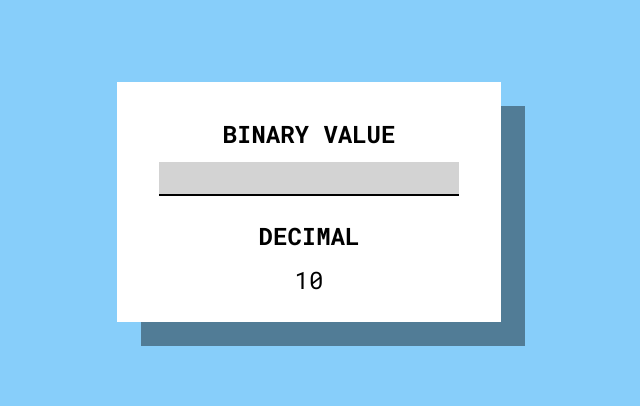
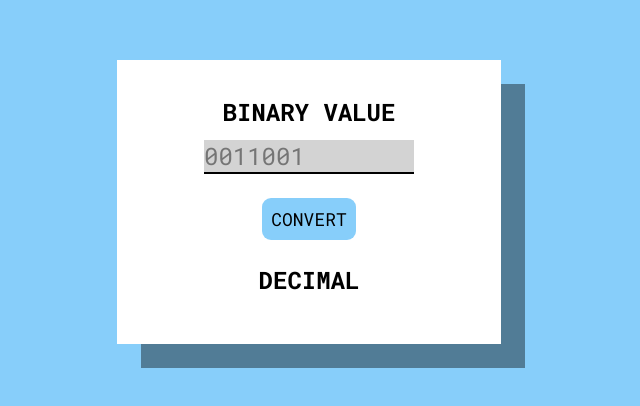
Before and after one commit to NickDCA/Bin2Dec, a plain HTML site: page index.html in a window 1280 px wide. Shown: the part 198-604 px from the top of the page, without its empty margins (331-971 px from the left). Drawn offline with Linux system fonts and the light colour scheme.

Commit message:
Bin2Dec 1.0

```diff
--- a/index.html
+++ b/index.html
@@ -16,13 +16,19 @@
     <div class="container">
       <div>
         <label for="bin-input">Binary value</label>
-        <input type="text" name="bin-input" id="bin-input" />
+        <input
+          type="text"
+          name="bin-input"
+          id="bin-input"
+          placeholder="0011001"
+        />
       </div>
-
+      <button>convert</button>
       <div>
         <p class="decimal-display__title">Decimal</p>
-        <p class="decimal-display__value">10</p>
+        <p class="decimal-display__value"></p>
       </div>
     </div>
+    <script src="main.js" defer></script>
   </body>
 </html>
--- /dev/null
+++ b/main.js
@@ -0,0 +1,30 @@
+const binInput = document.querySelector('#bin-input');
+const convertBtn = document.querySelector('button');
+const decimalDisplay = document.querySelector('.decimal-display__value');
+
+convertBtn.addEventListener('click', (e) => {
+  let binValue = binInput.value;
+  console.log(binInput.value);
+  binToDec(binValue);
+});
+
+function binToDec(bin) {
+  let decimal = 0;
+  try {
+    for (let i = bin.length - 1; i >= 0; i--) {
+      console.log(i, bin[i]);
+      if (bin[i] === '1') {
+        decimal += Math.pow(2, bin.length - i - 1);
+        console.log(decimal);
+      } else if (bin[i] !== '1' && bin[i] !== '0') {
+        throw new Error('Please insert a valid binary value, ex: 01001101');
+      }
+    }
+
+    decimalDisplay.textContent = decimal;
+  } catch (error) {
+    alert(error);
+    binInput.value = null;
+    return;
+  }
+}
--- a/style.css
+++ b/style.css
@@ -13,6 +13,7 @@ body {
   height: 100vh;
   width: 100%;
   background-color: lightskyblue;
+  text-align: center;
 }
 
 .container {
@@ -21,10 +22,11 @@ body {
   justify-content: space-around;
   align-items: center;
   background-color: white;
-  width: 30%;
-  height: 30%;
+  min-width: 30%;
+  min-height: 30%;
   padding: 1em;
   box-shadow: 1em 1em rgba(0, 0, 0, 0.4);
+  gap: 0.5em;
 }
 
 .container div {
@@ -47,7 +49,23 @@ label,
   border: none;
   border-bottom: 2px solid black;
   background-color: lightgray;
+  width: 70%;
 }
 
-.decimal-display__value {
+button {
+  font-size: 0.75em;
+  border: 0px transparent;
+  border-radius: 0.5em;
+  background-color: lightskyblue;
+  padding: 0.5em;
+  color: black;
+  cursor: pointer;
+  text-transform: uppercase;
 }
+
+button:hover,
+button::selection {
+  box-shadow: 4px 4px rgba(0, 0, 0, 0.5);
+  transition: 0.3s;
+  translate: -5% -3%;
+}
```
